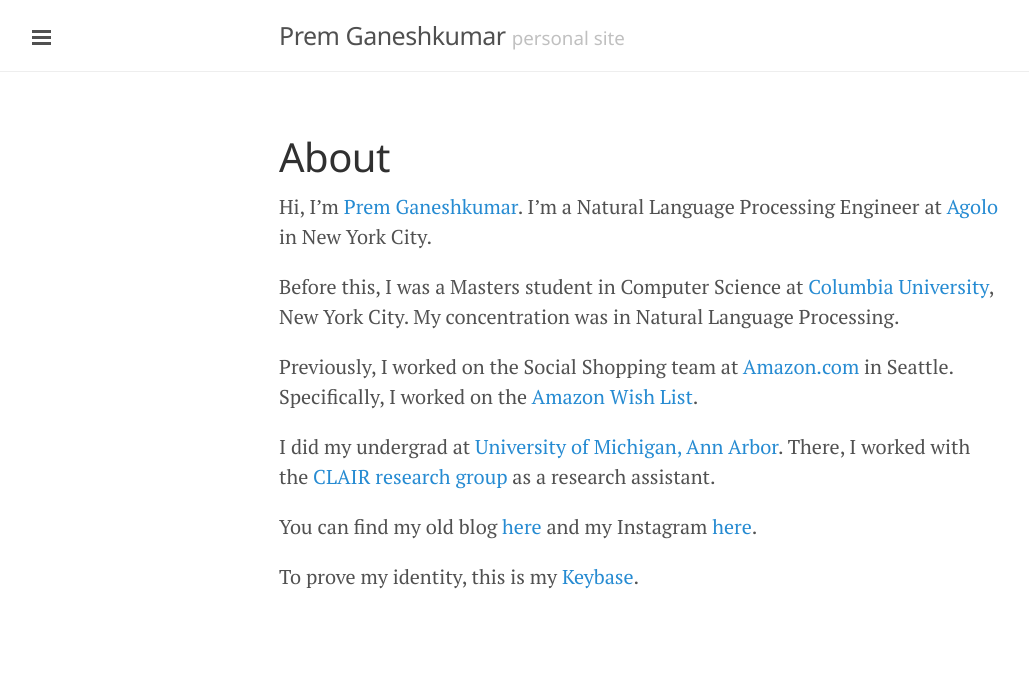
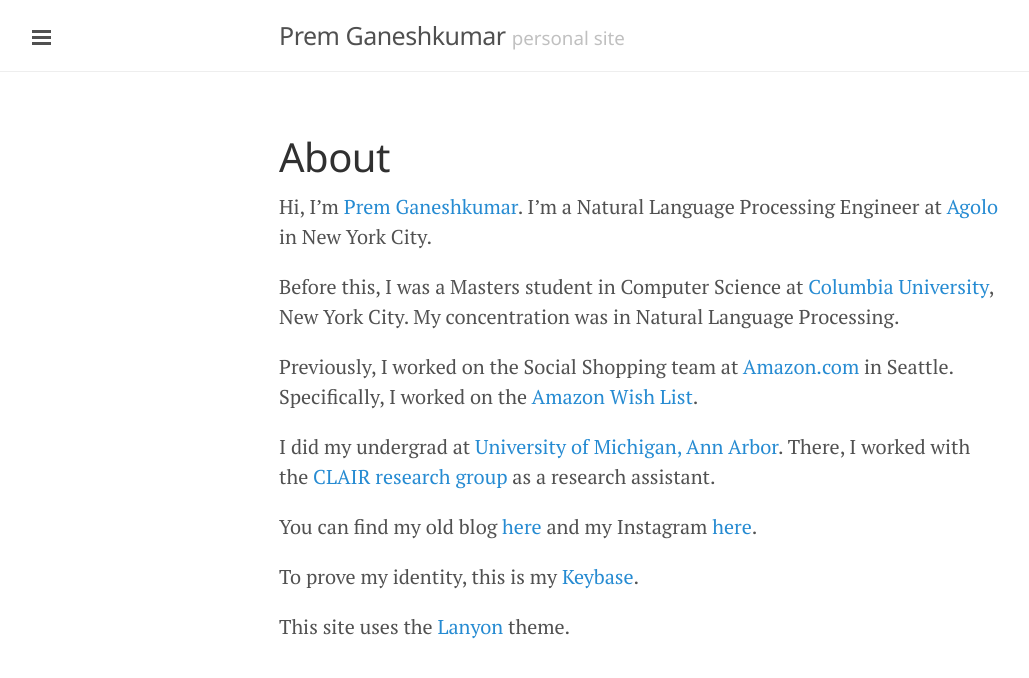
Before and after one commit to premgane/premgane.github.io, a Jekyll site: the page built from about.md, in a window 1280 px wide. Shown: the top 678 px of the page, without its empty margins (1-1030 px from the left). Built offline with Jekyll 4.4.1, drawn with Linux system fonts in a browser that asks for light colours.

Commit message:
Add attribution for theme to About.

```diff
--- a/about.md
+++ b/about.md
@@ -14,3 +14,5 @@
 You can find my old blog [here](http://premgane.wordpress.com) and my Instagram [here](http://instagram.com/premtagram).
 
 To prove my identity, this is my [Keybase](https://keybase.io/pgkr).
+
+This site uses the [Lanyon](http://lanyon.getpoole.com/) theme.
```
